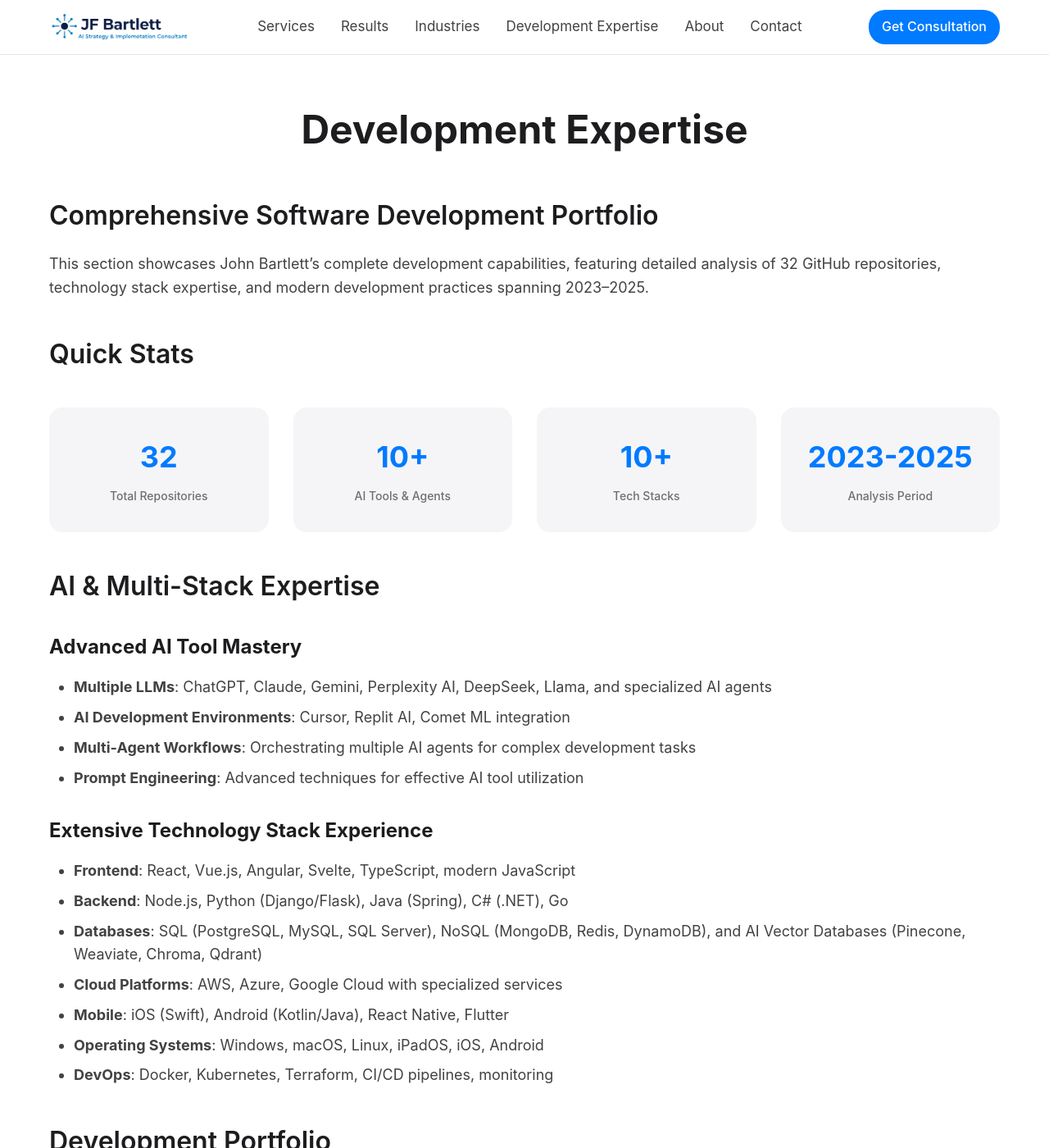
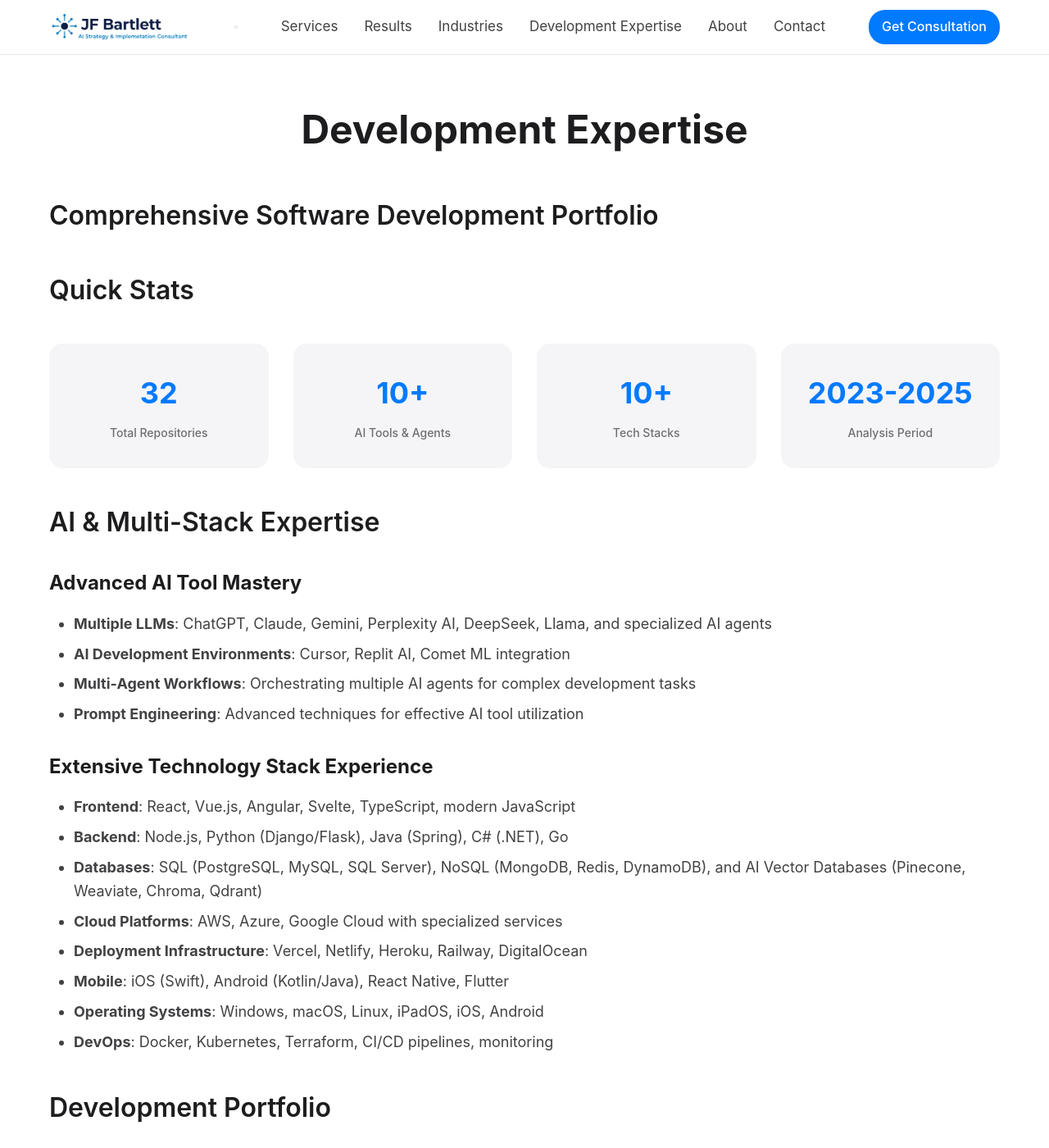
Before and after one commit to JohnBartlett/johnbartlett.github.io, a Jekyll site: the page built from development-expertise.md, in a window 1280 px wide and 1400 px high. Shown: the whole window at 82% size. Built offline with Jekyll 4.4.1, drawn with Linux system fonts in a browser that asks for light colours; some of the changed text lies outside the part shown.

Commit message:
Add deployment infrastructure and remove verbose description
- Add deployment platforms: Vercel, Netlify, Heroku, Railway, DigitalOcean
- Remove verbose description text from Development Expertise page
- Update version to 3.2.42
- Enhance technology stack coverage with modern deployment options

```diff
--- a/_config.yml
+++ b/_config.yml
@@ -37,4 +37,4 @@
     url: "#contact"
 
 # Site version
-version: 3.2.41
+version: 3.2.42
--- a/_layouts/default.html
+++ b/_layouts/default.html
@@ -1044,6 +1044,14 @@
                 <a href="/" class="logo">
                     <img src="/assets/images/jf-bartlett-logo.png" alt="JF Bartlett - AI Strategy & Implementation Consultant" class="logo-image">
                 </a>
+
+                <!-- Mobile menu button -->
+                <button class="mobile-menu-toggle" aria-label="Toggle navigation menu">
+                    <span class="hamburger-line"></span>
+                    <span class="hamburger-line"></span>
+                    <span class="hamburger-line"></span>
+                </button>
+
                 <ul class="nav-links">
                     <li><a href="/#services">Services</a></li>
                     <li><a href="/#results">Results</a></li>
--- a/development-expertise.md
+++ b/development-expertise.md
@@ -8,8 +8,6 @@
 # Development Expertise
 
 ## Comprehensive Software Development Portfolio
-
-This section showcases John Bartlett's complete development capabilities, featuring detailed analysis of 32 GitHub repositories, technology stack expertise, and modern development practices spanning 2023–2025.
 
 ## Quick Stats
 
@@ -45,6 +43,7 @@
 - **Backend**: Node.js, Python (Django/Flask), Java (Spring), C# (.NET), Go
 - **Databases**: SQL (PostgreSQL, MySQL, SQL Server), NoSQL (MongoDB, Redis, DynamoDB), and AI Vector Databases (Pinecone, Weaviate, Chroma, Qdrant)
 - **Cloud Platforms**: AWS, Azure, Google Cloud with specialized services
+- **Deployment Infrastructure**: Vercel, Netlify, Heroku, Railway, DigitalOcean
 - **Mobile**: iOS (Swift), Android (Kotlin/Java), React Native, Flutter
 - **Operating Systems**: Windows, macOS, Linux, iPadOS, iOS, Android
 - **DevOps**: Docker, Kubernetes, Terraform, CI/CD pipelines, monitoring
@@ -84,6 +83,13 @@
 - **Model Deployment**: Production-ready ML solution deployment
 - **Research Projects**: Academic and commercial ML applications
 
+### **Deployment & Infrastructure**
+- **Vercel**: Frontend and full-stack application deployment
+- **Netlify**: Static site hosting and serverless functions
+- **Heroku**: Container-based application deployment
+- **Railway**: Modern cloud platform for applications
+- **DigitalOcean**: Cloud infrastructure and managed services
+
 ### **AI Vector Databases**
 - **Pinecone**: Scalable vector database for AI applications
 - **Weaviate**: Open-source vector database with GraphQL API
```
Also changed, not shown: other parts of _layouts/default.html (+1 -1 lines). Lines whose indentation alone changed are shown as unchanged.
